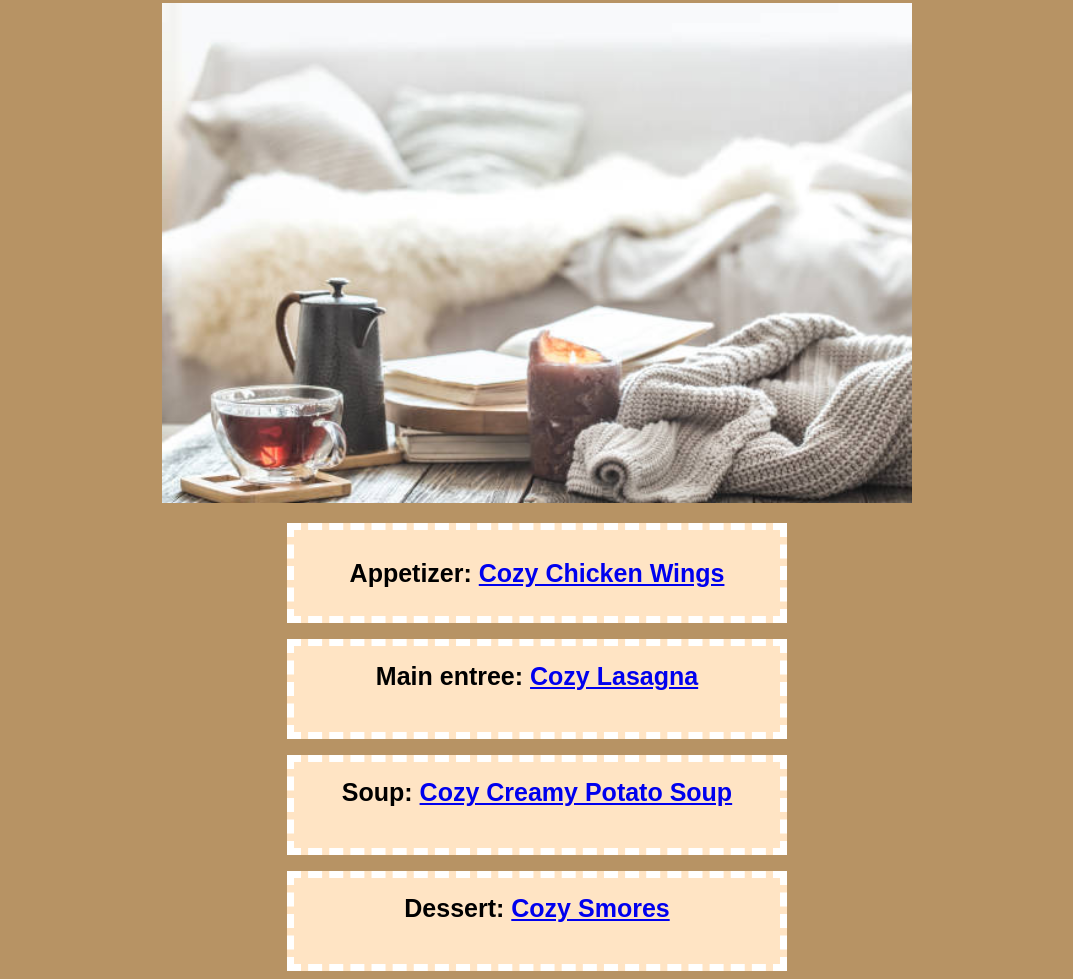
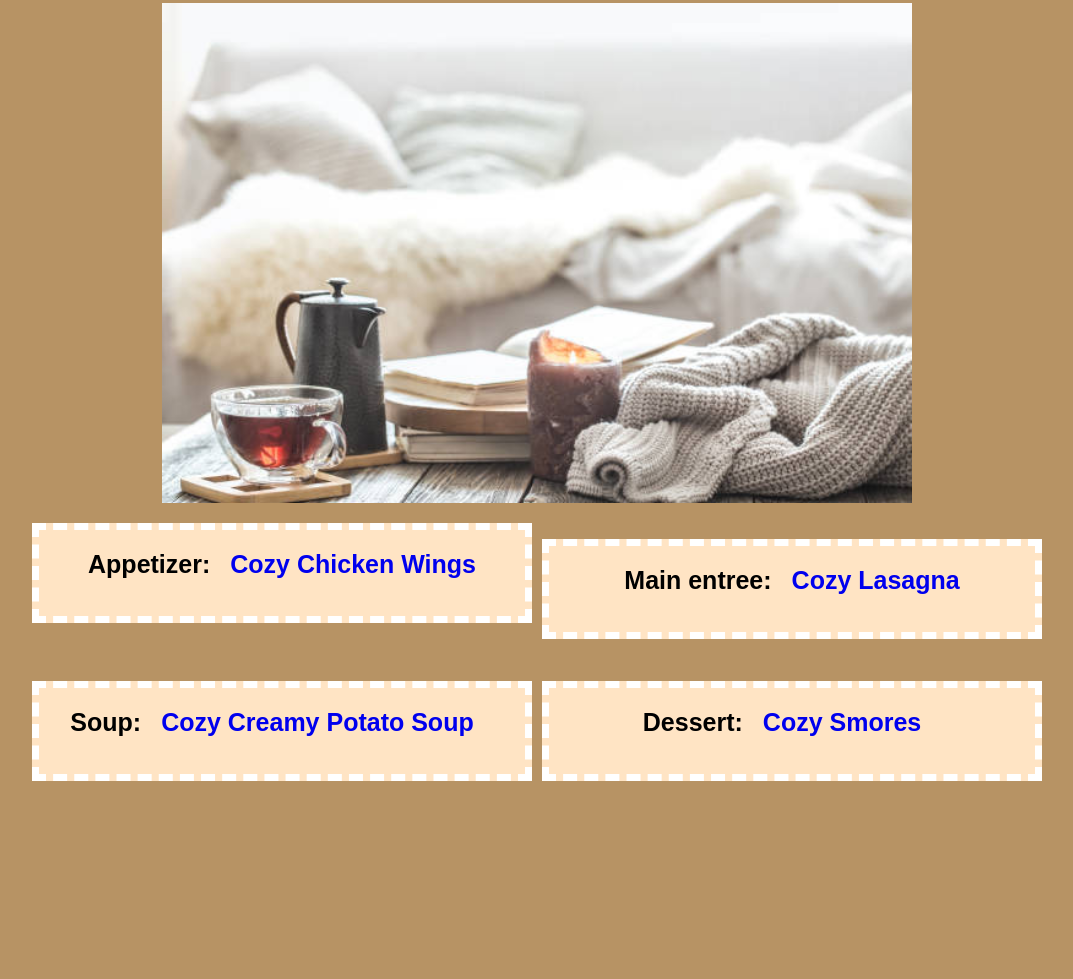
Before and after one commit to jliao9/odin-recipes, a plain HTML site: page index.html in a window 1280 px wide. Shown: the part 213-1192 px from the top of the page, without its empty margins (103-1176 px from the left). After the commit the page ends 1018 px from the top, so only its background shows below. Drawn offline with Linux system fonts and the light colour scheme.

Commit message:
Added some flex aspects and deleted link underline

```diff
--- a/index.html
+++ b/index.html
@@ -13,13 +13,16 @@
 
        <p>
             <div class ="recipes">
-                <button> Appetizer: <a href = "./recipes/chicken_wings.html">Cozy Chicken Wings</a> </button>
+                <button> Appetizer: <a href = "./recipes/chicken_wings.html"  style="text-decoration:none;">Cozy Chicken Wings</a> </button>
+        <p>
 
+                <button>Main entree: <a href = "./recipes/lasagna.html" style="text-decoration:none;">Cozy Lasagna</p> </a></button>
         <p>
-            <div class = "recipes">
-            <button>Main entree: <a href = "./recipes/lasagna.html">Cozy Lasagna</p> </a></button>
-        <p> <div class = "recipes"></div> <button> Soup: <a href = "./recipes/potato_soup.html">Cozy Creamy Potato Soup</a></p></button>
-        <p><div class = "recipes"></div><button>Dessert: <a href = "./recipes/cozy_smores.html">Cozy Smores</a></p></button>
+
+                <button> Soup: <a href = "./recipes/potato_soup.html" style="text-decoration:none;">Cozy Creamy Potato Soup</a></p></button>
+        <p>
+
+                <button>Dessert: <a href = "./recipes/cozy_smores.html" style="text-decoration:none;">Cozy Smores</a></p></button></div>
 
     </ul>
 </body>
--- a/styles.css
+++ b/styles.css
@@ -1,10 +1,15 @@
 .recipes{
     text-align: center;
+    display: flex;
+    justify-content: center;
+    flex-wrap: wrap;
+    gap: 10px;
 }
 
 body {
     background-color: rgb(183, 147, 100);
     text-align: center;
+
 }
 
 h1 {
@@ -23,6 +28,12 @@ button {
     height: 100px;
     font-size: 25px;
     font-weight: bold;
+    display: flex;
+    gap: 20px;
+    padding: 20px;
+    justify-content: center;
+    text-decoration: none;
+
 }
 
 img {
```
